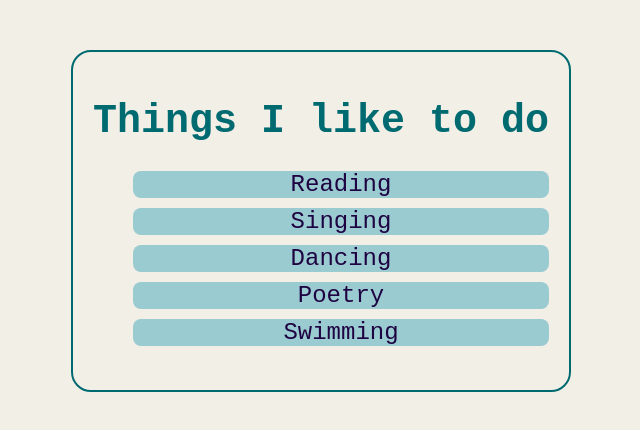
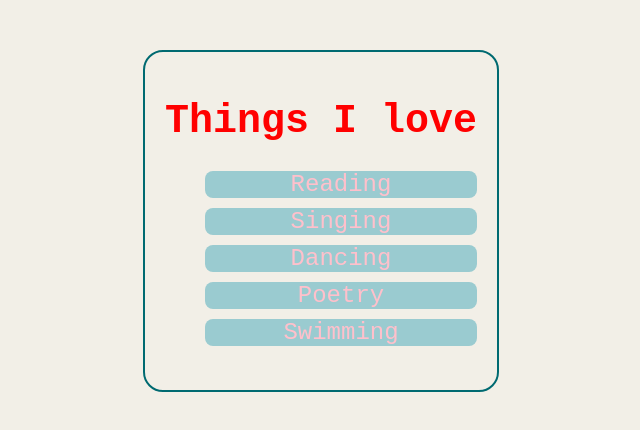
Before and after one commit to shruti-1-0-1/wlit_2026, a plain HTML site: page Day2_JS/index.html in a window 1280 px wide. Shown: the whole page, without its empty margins (319-959 px from the left). Drawn offline with Linux system fonts and the light colour scheme.

Commit message:
Update with DOM manipulation

```diff
--- a/Day2_JS/index.html
+++ b/Day2_JS/index.html
@@ -18,6 +18,7 @@
             <li class="item-list">Swimming</li>
         </ul>
     </div>
-    <script src="script.js"></script>
+    <!-- <script src="script.js"></script> -->
+    <script src="script1.js"></script>
 </body>
 </html>
--- /dev/null
+++ b/Day2_JS/script1.js
@@ -0,0 +1,14 @@
+//DOM Manipulation
+const title = document.querySelector("#heading");
+title.style.color="red";
+title.textContent="Things I love";
+console.log(title);
+
+
+const items = document.querySelectorAll(".item-list")
+console.log(items)
+
+for(let i=0; i<items.length; i++){
+    items[i].style.fontweight = "bold";
+    items[i].style.color="pink"
+}
```
